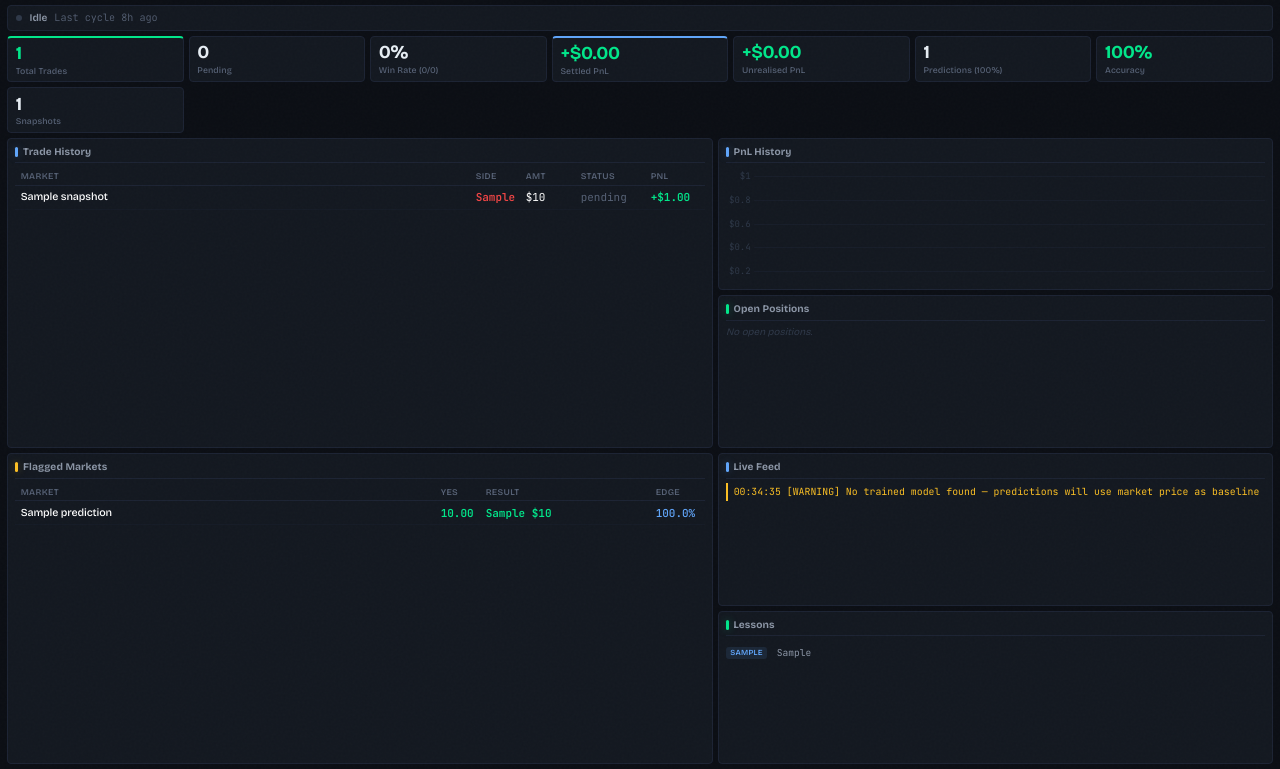
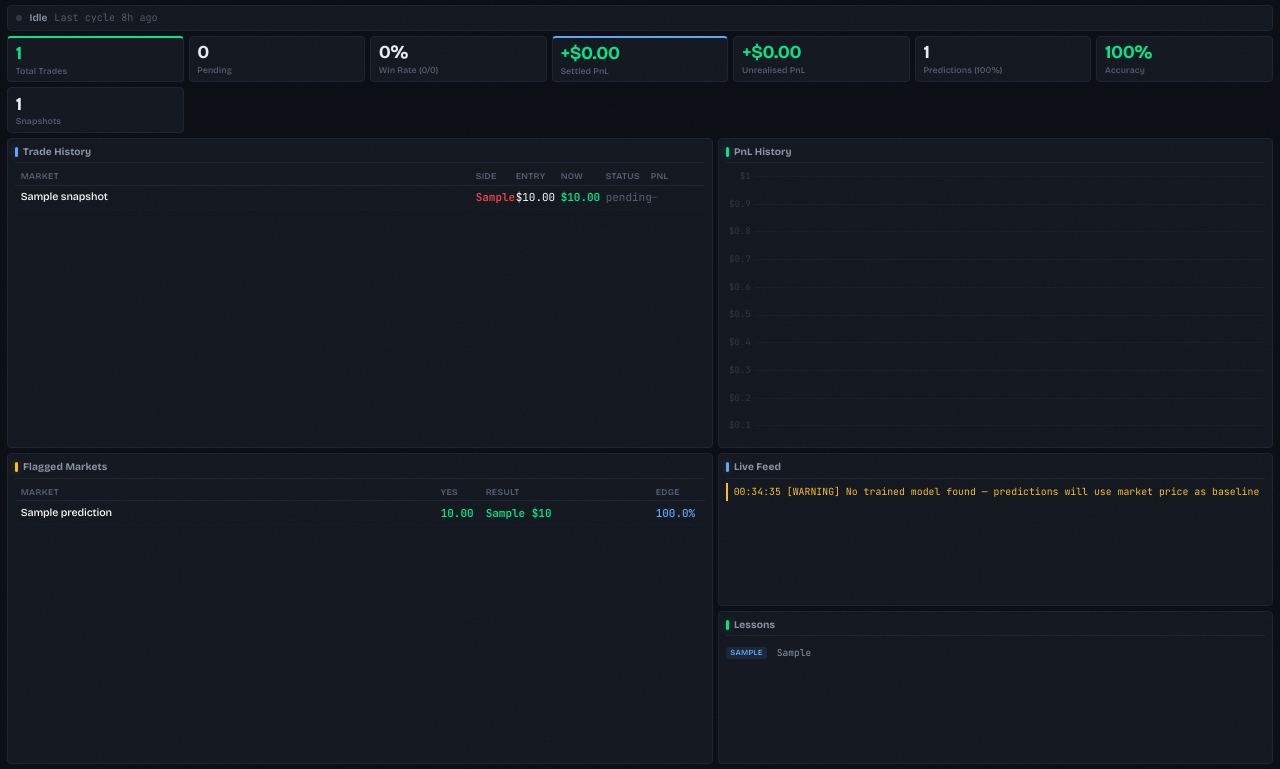
Before and after one commit to harrymcdonagh/polymarket-bot, a FastAPI app: page / in a window 1280 px wide. Shown: the part 31-800 px from the top of the page. Run offline with FastAPI, Linux system fonts and the light colour scheme; tables that the repository leaves empty hold one stand-in row (values such as "Sample post"); data that the repository does not hold is empty; parts of the project's set-up code (start-up, migrations or seed data) failed here and were passed over.

Commit message:
feat: add entry/now/pnl columns to trade history, remove separate positions panel
Trade History table now shows Entry price, current price (Now), and
unrealised PnL for open trades inline. Settled trades show their
final PnL. Removed the separate Open Positions panel.

Co-Authored-By: Claude Opus 4.6 (1M context) <noreply@anthropic.com>

```diff
--- a/src/dashboard/templates/index.html
+++ b/src/dashboard/templates/index.html
@@ -36,17 +36,11 @@
                 <div id="trades-table"></div>
             </section>
 
-            <!-- Right column: PnL Chart (top), Open Positions below -->
-            <div class="split-col">
-                <section class="card chart-card">
-                    <h2>PnL History</h2>
-                    <canvas id="pnl-chart"></canvas>
-                </section>
-                <section class="card">
-                    <h2>Open Positions</h2>
-                    <div id="positions-table"></div>
-                </section>
-            </div>
+            <!-- Right column: PnL Chart (top) -->
+            <section class="card chart-card">
+                <h2>PnL History</h2>
+                <canvas id="pnl-chart"></canvas>
+            </section>
 
             <section class="card">
                 <h2>Flagged Markets</h2>
@@ -189,43 +183,6 @@
     refreshChart();
     setInterval(refreshChart, 30000);
 
-    /* ── Open Positions ── */
-    async function loadPositions() {
-        const resp = await fetch('/api/positions');
-        const data = await resp.json();
-        const el = document.getElementById('positions-table');
-        if (data.length === 0) { el.innerHTML = '<p class="muted">No open positions.</p>'; return; }
-        let totalUr = 0;
-        let html = '<div class="table-scroll"><table><colgroup><col style="width:auto"><col style="width:40px"><col style="width:50px"><col style="width:50px"><col style="width:65px"></colgroup><tr><th>Market</th><th>Side</th><th>Entry</th><th>Now</th><th>PnL</th></tr>';
-        data.forEach(p => {
-            const name = esc(p.question || p.market_id || '');
-            const sideStyle = p.side === 'YES' ? 'color:var(--neon)' : 'color:var(--red)';
-            const pnl = p.unrealised_pnl;
-            if (pnl !== null) totalUr += pnl;
-            const pnlStr = pnl !== null ? (pnl >= 0 ? '+' : '') + '$' + Math.abs(pnl).toFixed(2) : '\u2014';
-            const pnlStyle = pnl !== null ? (pnl >= 0 ? 'color:var(--neon)' : 'color:var(--red)') : 'color:var(--text-ghost)';
-            const nowPrice = p.current_price !== null ? '$' + p.current_price.toFixed(2) : '\u2014';
-            const priceChange = p.current_price !== null && p.entry_price !== null
-                ? (p.side === 'YES' ? p.current_price - p.entry_price : p.entry_price - p.current_price)
-                : 0;
-            const nowStyle = priceChange >= 0 ? 'color:var(--neon)' : 'color:var(--red)';
-            html += `<tr>
-                <td>${name}</td>
-                <td style="${sideStyle};font-weight:600">${esc(p.side)}</td>
-                <td>$${p.entry_price.toFixed(2)}</td>
-                <td style="${nowStyle};font-weight:600">${nowPrice}</td>
-                <td style="${pnlStyle};font-weight:600">${pnlStr}</td>
-            </tr>`;
-        });
-        html += '</table></div>';
-        const totalColor = totalUr >= 0 ? 'var(--neon)' : 'var(--red)';
-        const totalSign = totalUr >= 0 ? '+' : '';
-        html += `<div style="text-align:right;padding:0.3rem 0.5rem;font-size:0.7rem;color:${totalColor};font-weight:600">Total: ${totalSign}$${Math.abs(totalUr).toFixed(2)}</div>`;
-        el.innerHTML = html;
-    }
-    loadPositions();
-    setInterval(loadPositions, 30000);
-
     /* ── Pagination helper ── */
     function renderPager(page, total, perPage, onPage) {
         const totalPages = Math.ceil(total / perPage);
@@ -239,23 +196,61 @@
     }
 
     /* ── Trades (scrollable, no pagination) ── */
+    function calcUnrealisedPnl(side, amount, entryPrice, currentPrice) {
+        if (entryPrice <= 0 || entryPrice >= 1 || currentPrice == null) return null;
+        const fee = amount * 0.02;
+        if (side === 'YES') {
+            const shares = amount / entryPrice;
+            return shares * currentPrice - amount - fee;
+        } else {
+            const noPrice = 1.0 - entryPrice;
+            const shares = amount / noPrice;
+            const curNo = 1.0 - currentPrice;
+            return shares * curNo - amount - fee;
+        }
+    }
+
     async function loadTrades() {
         const resp = await fetch('/api/trades?page=1&per_page=200');
         const data = await resp.json();
         const el = document.getElementById('trades-table');
         if (data.total === 0) { el.innerHTML = '<p class="muted">No trades yet.</p>'; return; }
-        let html = '<div class="table-scroll"><table><colgroup><col style="width:auto"><col style="width:50px"><col style="width:55px"><col style="width:70px"><col style="width:60px"></colgroup><tr><th>Market</th><th>Side</th><th>Amt</th><th>Status</th><th>PnL</th></tr>';
+        let html = '<div class="table-scroll"><table><colgroup><col style="width:auto"><col style="width:40px"><col style="width:45px"><col style="width:45px"><col style="width:45px"><col style="width:60px"></colgroup><tr><th>Market</th><th>Side</th><th>Entry</th><th>Now</th><th>Status</th><th>PnL</th></tr>';
         data.items.forEach(t => {
             const name = esc(t.question || t.market_id || '');
-            const pnl = t.pnl != null ? t.pnl : (t.hypothetical_pnl != null ? t.hypothetical_pnl : null);
-            const pnlStr = pnl !== null ? (pnl >= 0 ? '+' : '') + '$' + Math.abs(pnl).toFixed(2) : '\u2014';
-            const pnlStyle = pnl !== null ? (pnl >= 0 ? 'color:var(--neon)' : 'color:var(--red)') : 'color:var(--text-ghost)';
             const sideStyle = t.side === 'YES' ? 'color:var(--neon)' : 'color:var(--red)';
             const statusColor = t.status === 'dry_run' ? 'var(--amber)' : t.status === 'dry_run_settled' ? 'var(--blue)' : 'var(--text-dim)';
+            const isOpen = t.status === 'dry_run' || t.status === 'pending';
+
+            // Entry price
+            const entryStr = '$' + t.price.toFixed(2);
+
+            // Current price (only for open trades)
+            let nowStr = '\u2014';
+            let nowStyle = 'color:var(--text-ghost)';
+            if (isOpen && t.current_price != null) {
+                nowStr = '$' + t.current_price.toFixed(2);
+                const delta = t.side === 'YES' ? t.current_price - t.price : t.price - t.current_price;
+                nowStyle = delta >= 0 ? 'color:var(--neon)' : 'color:var(--red)';
+            }
+
+            // PnL: settled uses pnl/hypothetical_pnl, open uses unrealised calc
+            let pnl = null;
+            let pnlLabel = '';
+            if (isOpen && t.current_price != null) {
+                pnl = calcUnrealisedPnl(t.side, t.amount, t.price, t.current_price);
+                pnlLabel = ' ur';
+            } else {
+                pnl = t.pnl != null ? t.pnl : (t.hypothetical_pnl != null ? t.hypothetical_pnl : null);
+            }
+            const pnlStr = pnl !== null ? (pnl >= 0 ? '+' : '') + '$' + Math.abs(pnl).toFixed(2) + pnlLabel : '\u2014';
+            const pnlStyle = pnl !== null ? (pnl >= 0 ? 'color:var(--neon)' : 'color:var(--red)') : 'color:var(--text-ghost)';
+
             html += `<tr>
                 <td>${name}</td>
                 <td style="${sideStyle};font-weight:600">${esc(t.side)}</td>
-                <td>$${t.amount.toFixed(0)}</td>
+                <td>${entryStr}</td>
+                <td style="${nowStyle};font-weight:600">${nowStr}</td>
                 <td style="color:${statusColor}">${esc(t.status)}</td>
                 <td style="${pnlStyle};font-weight:600">${pnlStr}</td>
             </tr>`;
```
